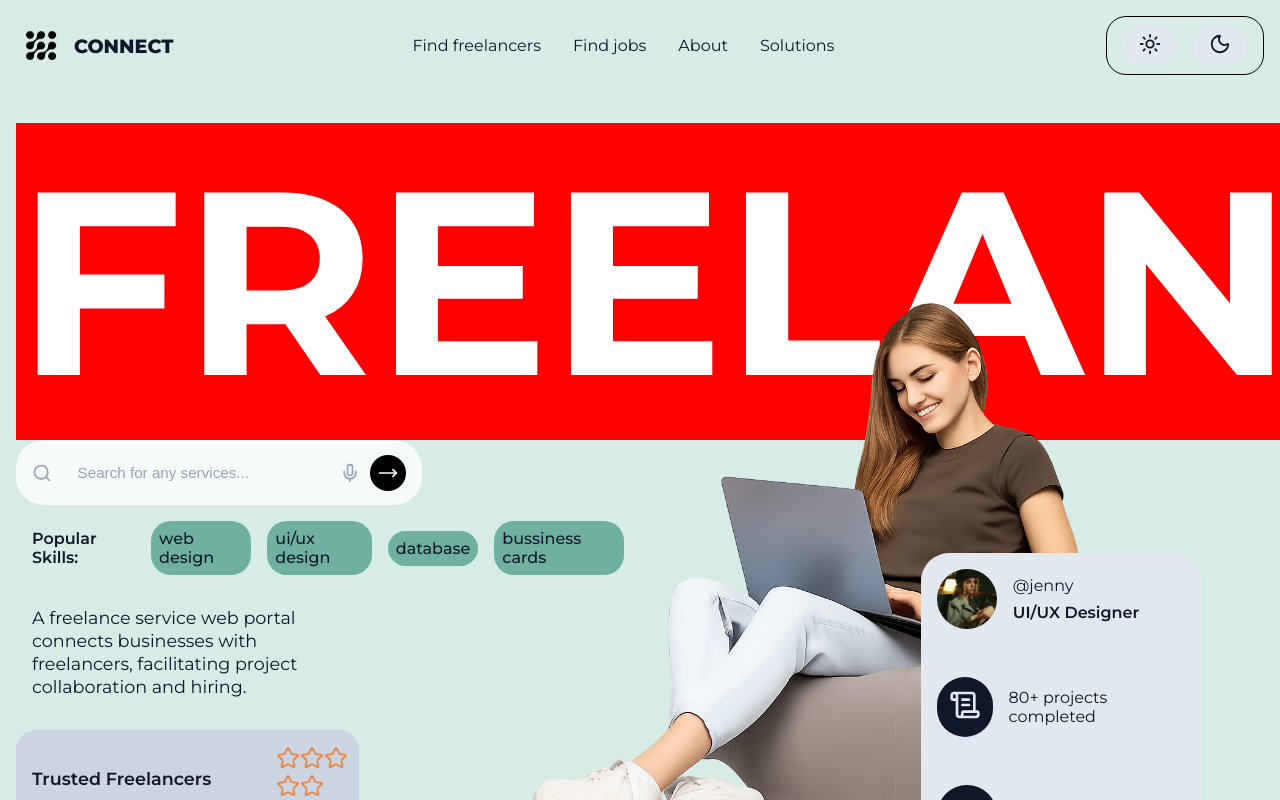
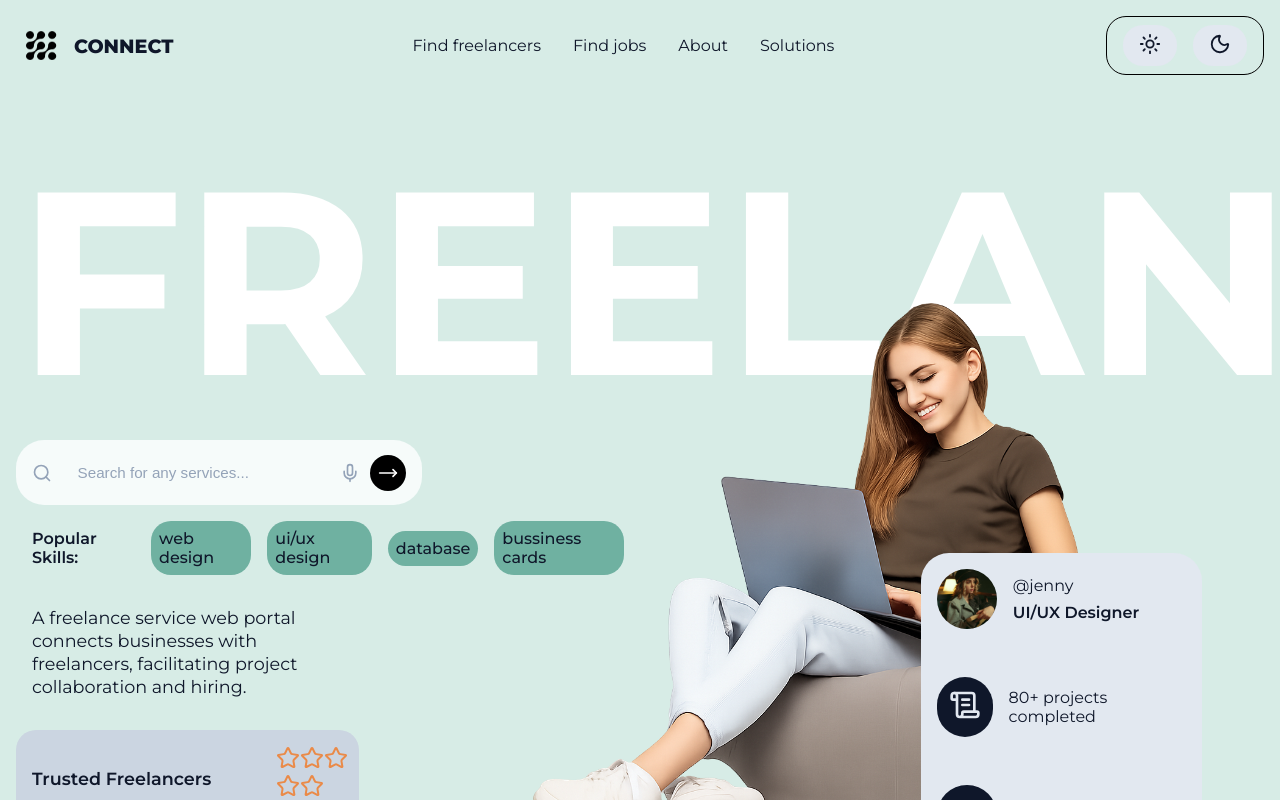
Before and after one commit to anaghroy/connect, a React (Vite) app: page / in a window 1280 px wide. Shown: the top 800 px of the page. Built offline with nearby package versions, Linux system fonts and the light colour scheme.

Commit message:
Font Minor Changes

```diff
--- a/src/styles/layouts/_freeclance.scss
+++ b/src/styles/layouts/_freeclance.scss
@@ -7,8 +7,9 @@
   border-bottom-left-radius: var(--radius-lg);
   border-bottom-right-radius: var(--radius-lg);
   .text {
-    width: fit-content;
-    background-color: red;
+    width: 100vh;
+    max-height: 100vh;
+    // background-color: red;
     p {
       color: var(--text-inverse);
       text-transform: uppercase;
--- a/src/styles/main.css
+++ b/src/styles/main.css
@@ -228,9 +228,8 @@ body {
   border-bottom-right-radius: var(--radius-lg);
 }
 .main-freeclance .text {
-  width: -moz-fit-content;
-  width: fit-content;
-  background-color: red;
+  width: 100vh;
+  max-height: 100vh;
 }
 .main-freeclance .text p {
   color: var(--text-inverse);
```
Also changed, not shown: 1 other file (tests, documents, lock files or other folders).
